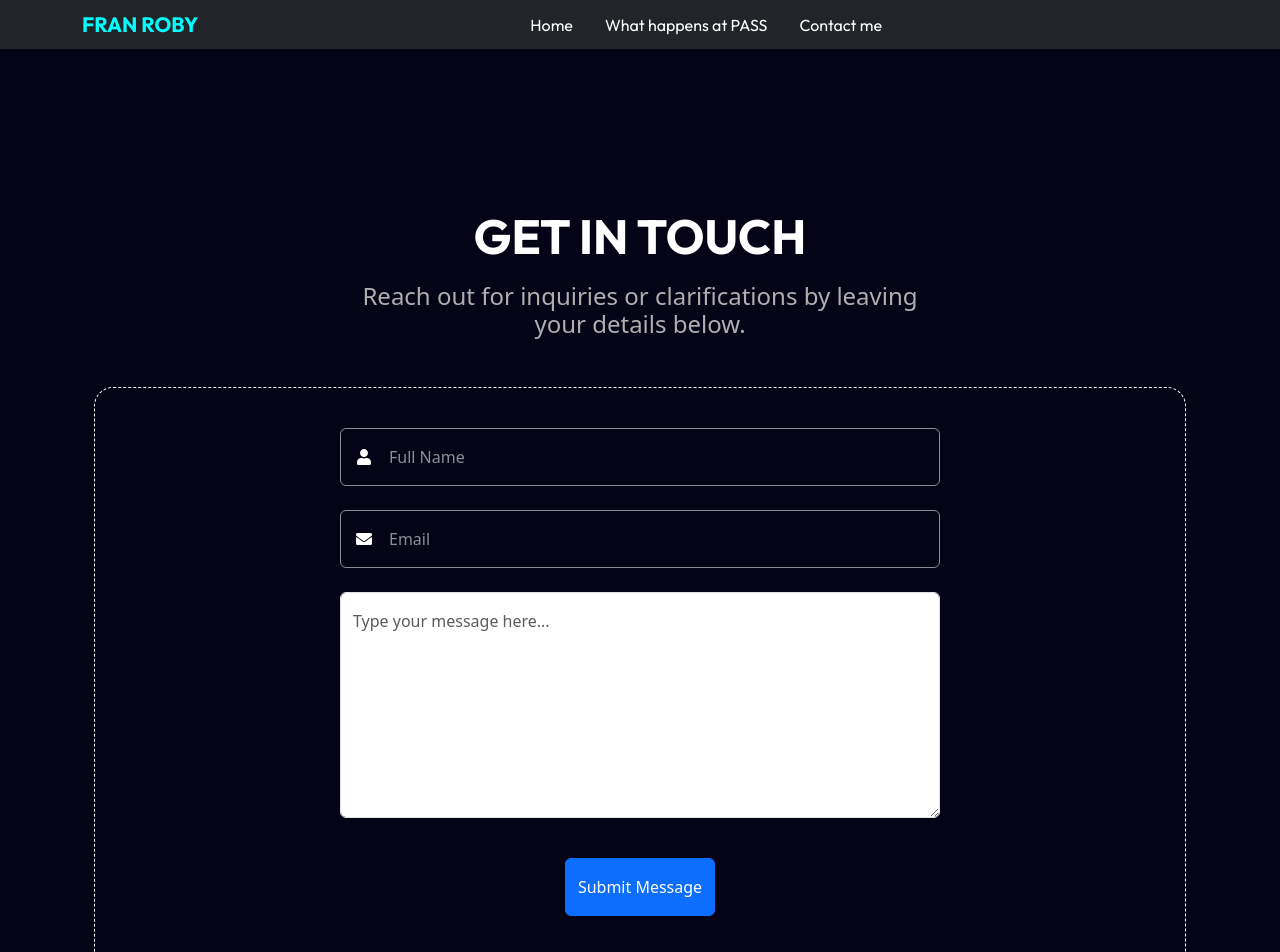
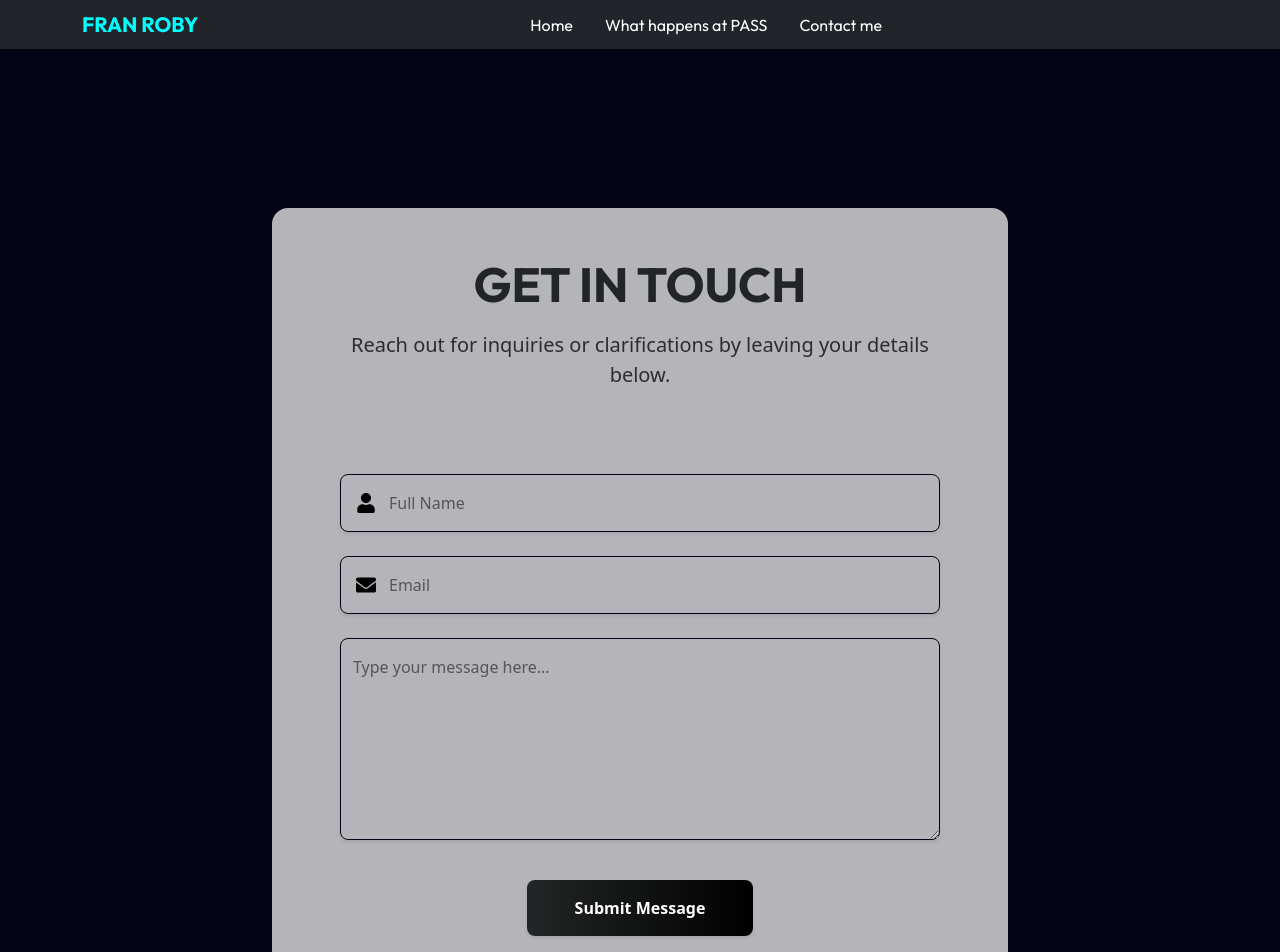
Before and after one commit to akuienistic/Fran-with-PASS-website, a React (Vite) app: page /Contact in a window 1280 px wide. Shown: the top 952 px of the page. Built offline with nearby package versions, Linux system fonts and the light colour scheme.

Commit message:
Added google analytics and microsoft clarity tracking tags

```diff
--- a/index.html
+++ b/index.html
@@ -8,6 +8,23 @@
     <link rel="apple-touch-icon" href="/apple-touch-icon.png" />
     <link rel="manifest" href="/site.webmanifest" />
     <meta name="viewport" content="width=device-width, initial-scale=1.0" />
+    <!-- Google tag (gtag.js) -->
+    <script async src="https://www.googletagmanager.com/gtag/js?id=G-CKJZB9MNG4"></script>
+    <script>
+      window.dataLayer = window.dataLayer || [];
+      function gtag(){dataLayer.push(arguments);}
+      gtag('js', new Date());
+
+      gtag('config', 'G-CKJZB9MNG4');
+    </script>
+    <!-- Microsoft Clarity Tracking Tags -->
+     <script type="text/javascript">
+    (function(c,l,a,r,i,t,y){
+        c[a]=c[a]||function(){(c[a].q=c[a].q||[]).push(arguments)};
+        t=l.createElement(r);t.async=1;t.src="https://www.clarity.ms/tag/"+i;
+        y=l.getElementsByTagName(r)[0];y.parentNode.insertBefore(t,y);
+    })(window, document, "clarity", "script", "san0wkn24j");
+    </script>
     <!-- SEO Meta Tags -->
     <meta
       name="description"
--- a/src/AboutPass.css
+++ b/src/AboutPass.css
@@ -18,7 +18,8 @@
 }
 
 h1 {
-  font-family: outfit, poppins, montserrat;
+  font-weight: lighter;
+  font-family: "outfit", poppins, montserrat;
   font-weight: bold;
   text-align: center;
 }
@@ -30,7 +31,8 @@ h1 {
 .intro-container,
 .mission-holder,
 .vision-holder {
-  font-family: poppins, outfit, montserrat;
+  font-family: "poppins", "outfit", "montserrat";
+
 }
 
 .intro-container p {
@@ -40,6 +42,7 @@ h1 {
   color: #dbdada;
   font-size: 1.001rem;
   line-height: 2.3;
+  font-weight: light;
 }
 
 .intro-container p a {
--- a/src/Body.css
+++ b/src/Body.css
@@ -50,7 +50,7 @@
   line-height: 2.3;
   margin: auto 0.8rem;
   font-weight: lighter;
-  font-family: outfit, poppins, montserrat;
+  font-family: "outfit", "poppins", "montserrat";
 }
 
 span {
--- a/src/Contact.css
+++ b/src/Contact.css
@@ -13,38 +13,43 @@ html {
   color: #fff;
 }
 
+.card, .contact-card-bg {
+  background-color: rgba(225, 225, 225, 0.8);
+  border-radius: 1.2rem;
+}
 .contact-container {
   margin: 10rem auto;
 }
 
 .contact-form {
-  border: 0.1rem dashed #fff;
   border-radius: 1.2rem;
-  padding: 2.5rem 1rem;
+  padding: 2rem 1rem;
 }
 
 .contact-para {
-  color: #afafaf;
+  color: #2d2d2d;
   font-size: 1.5rem;
+  font-weight: lighter;
 }
 
-.inputBoxes {
+.inputBoxes, #msgBox {
   background-color: transparent;
   outline: none;
   color: #fff;
-  border: 0.1rem solid #898f94;
+  border: 0.1rem solid #050417;
 }
 
-.inputBoxes:focus {
+.inputBoxes:focus, #msgBox:focus {
   box-shadow: none !important;
-  border: 0.1rem solid #898f94 !important;
-  color: #fff;
+  border: 0.1rem solid #06adc3 !important;
+  color: #000;
+  padding: rem;
   background-color: transparent;
 }
 
-.inputBoxes::placeholder {
-  color: #898f94;
-  font-weight: 500;
+.inputBoxes::placeholder, #msgBox::placeholder {
+  color: #565656;
+  font-weight: 400;
 }
 
 .inputBoxes:focus::placeholder,
@@ -53,16 +58,22 @@ html {
 }
 
 .input-icon {
-  color: #fff;
-}
-
-#msgBox:focus {
-  border: none !important;
-  outline: none !important;
-  box-shadow: none !important;
   color: #000;
 }
 
-#msgBox:focus {
+#msgBox:focus, .inputBoxes:focus {
   background-color: #f8f9fa;
 }
+
+#submitBtn, .btn-gradient {
+  background: linear-gradient(90deg, #232526 0%, #000000 100%);
+  color: #fff;
+  border: none;
+  transition: all 0.3s ease-in-out;
+  box-shadow: 0 4px 16px 0 rgba(0,0,0,0.10);
+}
+
+#submitBtn:hover, .btn-gradient:hover, #submitBtn:focus, .btn-gradient:focus {
+  background: linear-gradient(90deg, #000000 0%, #232526 100%);
+  color: #fff;
+}
--- a/src/Contact.jsx
+++ b/src/Contact.jsx
@@ -3,39 +3,41 @@ import { FaUser, FaEnvelope } from 'react-icons/fa';
 
 function Contact() {
   return (
-    <div className="contact-container container p-4 py-md-5" data-aos="fade-up">
+    <div className="contact-container container py-5" data-aos="fade-up">
+      <div className="row justify-content-center">
+        <div className="col-12 col-md-10 col-lg-8">
+          <div className="card shadow-lg border-0 rounded-4 p-4 p-md-5 contact-card-bg">
             <div className="contact-header text-center mb-4 mb-md-5">
-        <h1 className="h1-heading display-5 fw-bold display-md-4 mb-3">
+              <h1 className="h1-heading display-5 fw-bold mb-3 gradient-text">
                 GET IN TOUCH
               </h1>
               <p
-          className="contact-para display-6 mb-5 mx-auto"
+                className="contact-para fs-5 mb-1 mx-auto"
                 style={{ maxWidth: '600px' }}
               >
-          Reach out for inquiries or clarifications by leaving your details
-          below.
+                Reach out for inquiries or clarifications by leaving your details below.
               </p>
             </div>
 
             <form className="contact-form" action="#">
               <div className="form-container mx-auto" style={{ maxWidth: '600px' }}>
                 <div className="input-wrapper mb-4 position-relative">
-            <FaUser className="input-icon position-absolute top-50 translate-middle-y ms-3" />
+                  <FaUser className="input-icon position-absolute top-50 translate-middle-y ms-3" size={20} />
                   <input
                     type="text"
                     id="fullName"
-              className="inputBoxes form-control ps-5 py-3"
+                    className="inputBoxes form-control ps-5 py-3 rounded-3 shadow-sm"
                     placeholder="Full Name"
                     required
                   />
                 </div>
 
                 <div className="input-wrapper mb-4 position-relative">
-            <FaEnvelope className="input-icon position-absolute top-50 translate-middle-y ms-3" />
+                  <FaEnvelope className="input-icon position-absolute top-50 translate-middle-y ms-3" size={20} />
                   <input
-              type="text"
+                    type="email"
                     id="email"
-              className="inputBoxes form-control ps-5 py-3"
+                    className="inputBoxes form-control ps-5 py-3 rounded-3 shadow-sm"
                     placeholder="Email"
                     required
                   />
@@ -44,10 +46,11 @@ function Contact() {
                 <textarea
                   name="textarea"
                   id="msgBox"
-            className="form-control mb-4 py-3"
-            rows={8}
+                  className="form-control mb-4 py-3 rounded-3 shadow-sm"
+                  rows={7}
                   placeholder="Type your message here..."
                   required
+                  style={{ resize: 'vertical', minHeight: '120px' }}
                 ></textarea>
 
                 <div className="btn-wrapper d-flex justify-content-center align-items-center">
@@ -55,7 +58,7 @@ function Contact() {
                     type="submit"
                     name="button"
                     id="submitBtn"
-              className="btn btn-primary w-40 py-3"
+                    className="btn btn-gradient px-5 py-3 rounded-3 fw-semibold shadow-sm"
                   >
                     Submit Message
                   </button>
@@ -63,6 +66,9 @@ function Contact() {
               </div>
             </form>
           </div>
+        </div>
+      </div>
+    </div>
   );
 }
 export default Contact;
```
Also changed, not shown: src/AboutPass.jsx (+18 -50 lines), 1 other file (tests, documents, lock files or other folders). Lines whose indentation alone changed are shown as unchanged.
